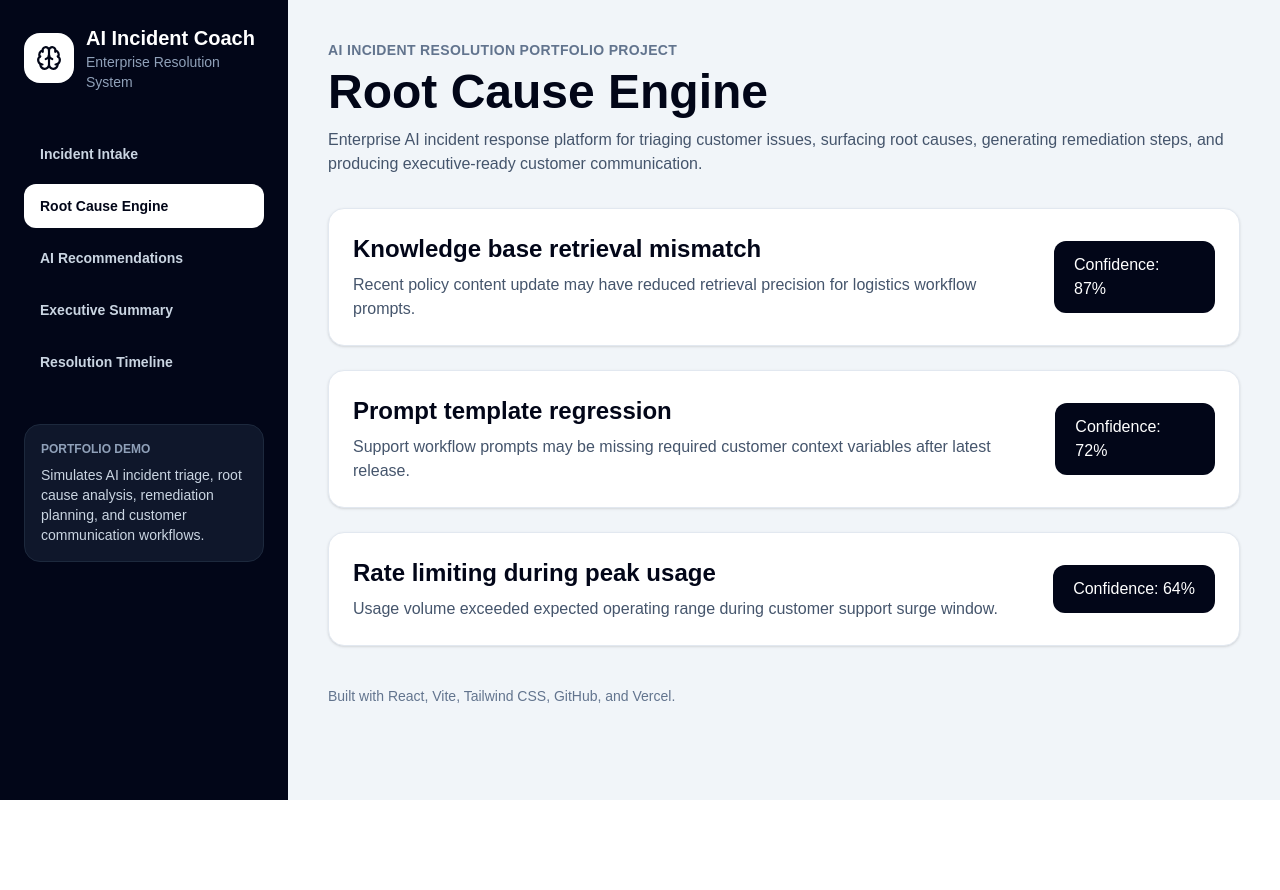
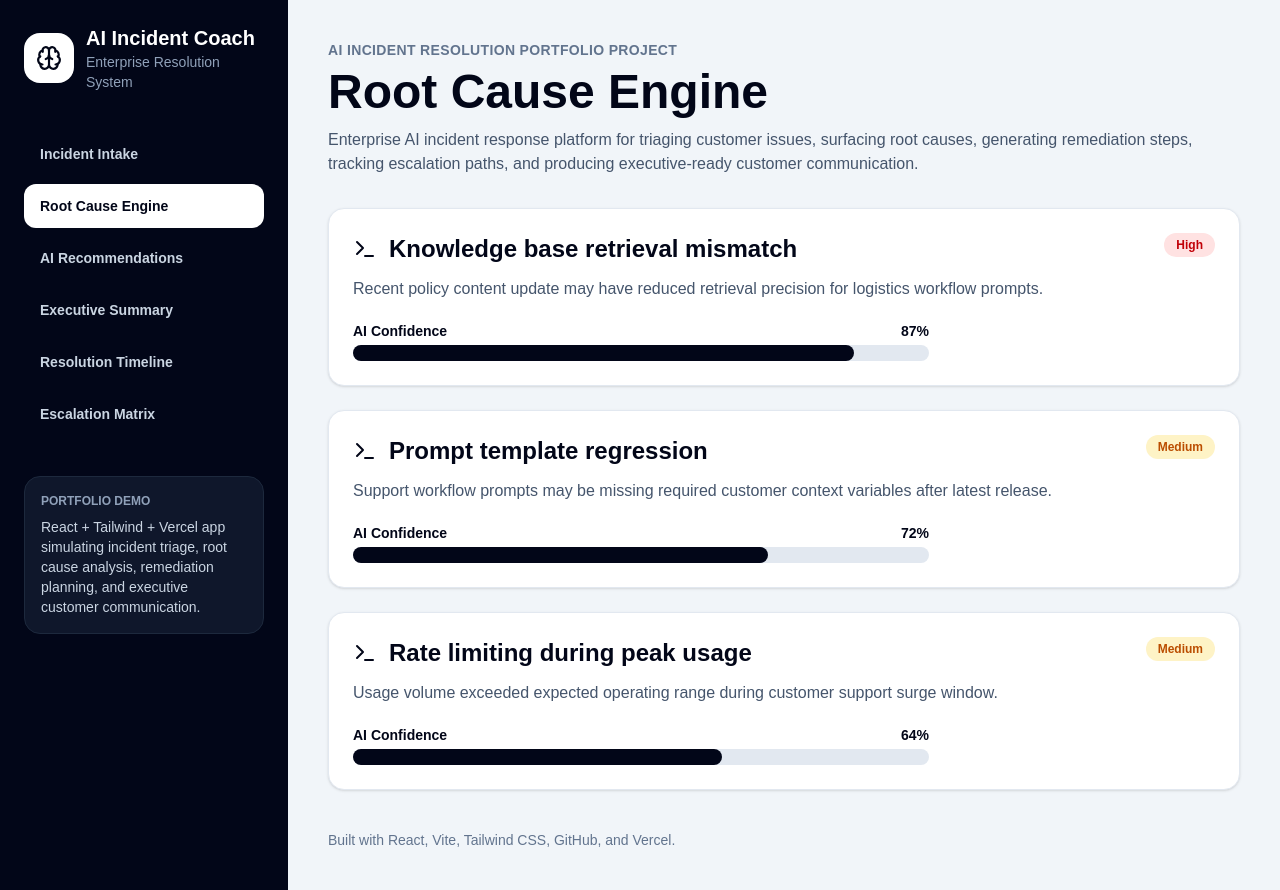
Before and after one commit to jtorres507-rgb/cf-ai-incident-coach-v2, a React (Vite) app: page / in a window 1280 px wide. Both pictures are taken after a click on the button "Root Cause Engine". Before the commit the page ends 800 px from the top, so only its background shows below. Built offline with nearby package versions, Linux system fonts and the light colour scheme.

Commit message:
Upgrade AI incident coach with advanced response workflows

```diff
--- a/src/App.jsx
+++ b/src/App.jsx
@@ -14,6 +14,10 @@ import {
   Users,
   Workflow,
   Zap,
+  Activity,
+  Mail,
+  Server,
+  Target,
 } from "lucide-react";
 
 const navItems = [
@@ -22,6 +26,7 @@ const navItems = [
   "AI Recommendations",
   "Executive Summary",
   "Resolution Timeline",
+  "Escalation Matrix",
 ];
 
 const incident = {
@@ -47,39 +52,105 @@ const signals = [
 const rootCauses = [
   {
     title: "Knowledge base retrieval mismatch",
-    confidence: "87%",
+    confidence: 87,
+    risk: "High",
     detail:
       "Recent policy content update may have reduced retrieval precision for logistics workflow prompts.",
   },
   {
     title: "Prompt template regression",
-    confidence: "72%",
+    confidence: 72,
+    risk: "Medium",
     detail:
       "Support workflow prompts may be missing required customer context variables after latest release.",
   },
   {
     title: "Rate limiting during peak usage",
-    confidence: "64%",
+    confidence: 64,
+    risk: "Medium",
     detail:
       "Usage volume exceeded expected operating range during customer support surge window.",
   },
 ];
 
 const recommendations = [
-  "Rollback latest prompt template changes for logistics workflow assistant.",
-  "Run retrieval test set against updated knowledge base documents.",
-  "Temporarily increase request queue capacity during peak support hours.",
-  "Notify customer success owner with executive-ready incident summary.",
-  "Schedule post-incident review to improve monitoring and release validation.",
+  {
+    action: "Rollback latest prompt template changes",
+    owner: "AI Engineering",
+    impact: "High",
+    eta: "30 min",
+  },
+  {
+    action: "Run retrieval validation against updated knowledge base",
+    owner: "Solutions Architecture",
+    impact: "High",
+    eta: "45 min",
+  },
+  {
+    action: "Increase queue capacity during peak usage window",
+    owner: "Platform Operations",
+    impact: "Medium",
+    eta: "20 min",
+  },
+  {
+    action: "Send customer-facing incident update",
+    owner: "Customer Success",
+    impact: "High",
+    eta: "15 min",
+  },
 ];
 
 const timeline = [
-  { time: "09:12", event: "Customer reported degraded AI recommendations." },
-  { time: "09:18", event: "Incident classified as High severity due to broad user impact." },
-  { time: "09:31", event: "Root cause analysis identified retrieval mismatch as primary suspect." },
-  { time: "09:44", event: "AI recommendation engine generated remediation plan." },
-  { time: "09:59", event: "Customer-facing summary drafted for success team review." },
+  { time: "09:12", status: "Complete", event: "Customer reported degraded AI recommendations." },
+  { time: "09:18", status: "Complete", event: "Incident classified as High severity due to broad user impact." },
+  { time: "09:31", status: "Complete", event: "Root cause analysis identified retrieval mismatch as primary suspect." },
+  { time: "09:44", status: "Complete", event: "AI recommendation engine generated remediation plan." },
+  { time: "09:59", status: "In Progress", event: "Customer-facing summary drafted for success team review." },
+  { time: "10:15", status: "Pending", event: "Post-remediation validation and customer confirmation." },
 ];
+
+const escalationItems = [
+  {
+    level: "Critical",
+    owner: "Engineering + Customer Success",
+    trigger: "Major customer impact, security event, or production outage.",
+    response: "Immediate executive escalation and 15-minute status updates.",
+  },
+  {
+    level: "High",
+    owner: "Technical Success",
+    trigger: "Degraded AI output quality or adoption-impacting workflow failure.",
+    response: "Root cause triage, remediation plan, and customer update within 60 minutes.",
+  },
+  {
+    level: "Medium",
+    owner: "Support + Solutions",
+    trigger: "Localized issue affecting limited users or one workflow.",
+    response: "Investigate, document workaround, and monitor for recurring pattern.",
+  },
+];
+
+function Pill({ value }) {
+  const styles = {
+    High: "bg-red-100 text-red-700",
+    Critical: "bg-red-100 text-red-700",
+    Elevated: "bg-amber-100 text-amber-700",
+    Medium: "bg-amber-100 text-amber-700",
+    Low: "bg-emerald-100 text-emerald-700",
+    Strong: "bg-emerald-100 text-emerald-700",
+    Active: "bg-blue-100 text-blue-700",
+    Complete: "bg-emerald-100 text-emerald-700",
+    "In Progress": "bg-blue-100 text-blue-700",
+    Pending: "bg-slate-100 text-slate-700",
+    "Wide Impact": "bg-red-100 text-red-700",
+  };
+
+  return (
+    <span className={`rounded-full px-3 py-1 text-xs font-bold ${styles[value] || "bg-slate-100 text-slate-700"}`}>
+      {value}
+    </span>
+  );
+}
 
 function Sidebar({ activePage, setActivePage }) {
   return (
@@ -97,15 +168,12 @@ function Sidebar({ activePage, setActivePage }) {
       <nav className="mt-10 space-y-2">
         {navItems.map((item) => {
           const active = activePage === item;
-
           return (
             <button
               key={item}
               onClick={() => setActivePage(item)}
               className={`w-full rounded-xl px-4 py-3 text-left text-sm font-semibold transition ${
-                active
-                  ? "bg-white text-slate-950"
-                  : "text-slate-300 hover:bg-slate-800"
+                active ? "bg-white text-slate-950" : "text-slate-300 hover:bg-slate-800"
               }`}
             >
               {item}
@@ -115,51 +183,42 @@ function Sidebar({ activePage, setActivePage }) {
       </nav>
 
       <div className="mt-10 rounded-2xl border border-slate-800 bg-slate-900 p-4">
-        <p className="text-xs font-semibold uppercase text-slate-400">
-          Portfolio Demo
-        </p>
+        <p className="text-xs font-semibold uppercase text-slate-400">Portfolio Demo</p>
         <p className="mt-2 text-sm text-slate-300">
-          Simulates AI incident triage, root cause analysis, remediation planning,
-          and customer communication workflows.
+          React + Tailwind + Vercel app simulating incident triage, root cause analysis,
+          remediation planning, and executive customer communication.
         </p>
       </div>
     </aside>
   );
 }
 
-function StatusPill({ value }) {
-  const styles = {
-    High: "bg-red-100 text-red-700",
-    Elevated: "bg-amber-100 text-amber-700",
-    "Wide Impact": "bg-red-100 text-red-700",
-    Strong: "bg-emerald-100 text-emerald-700",
-    Active: "bg-blue-100 text-blue-700",
-  };
-
-  return (
-    <span
-      className={`rounded-full px-3 py-1 text-xs font-bold ${
-        styles[value] || "bg-slate-100 text-slate-700"
-      }`}
-    >
-      {value}
-    </span>
-  );
-}
-
 function SignalCard({ item }) {
   const Icon = item.icon;
-
   return (
     <div className="rounded-2xl border border-slate-200 bg-white p-6 shadow-sm">
       <div className="flex items-center justify-between">
         <div className="rounded-xl bg-slate-100 p-3">
           <Icon size={23} />
         </div>
-        <StatusPill value={item.status} />
+        <Pill value={item.status} />
       </div>
       <p className="mt-5 text-sm text-slate-500">{item.label}</p>
       <p className="mt-1 text-3xl font-bold text-slate-950">{item.value}</p>
+    </div>
+  );
+}
+
+function ConfidenceBar({ value }) {
+  return (
+    <div>
+      <div className="mb-1 flex justify-between text-sm font-semibold">
+        <span>AI Confidence</span>
+        <span>{value}%</span>
+      </div>
+      <div className="h-4 rounded-full bg-slate-200">
+        <div className="h-4 rounded-full bg-slate-950" style={{ width: `${value}%` }} />
+      </div>
     </div>
   );
 }
@@ -170,16 +229,14 @@ function IncidentIntake() {
       <div className="rounded-2xl border border-slate-200 bg-white p-6 shadow-sm">
         <div className="flex flex-col justify-between gap-4 md:flex-row md:items-center">
           <div>
-            <p className="text-sm font-bold uppercase tracking-wide text-slate-500">
-              {incident.id}
-            </p>
+            <p className="text-sm font-bold uppercase tracking-wide text-slate-500">{incident.id}</p>
             <h2 className="mt-2 text-3xl font-bold">{incident.customer}</h2>
             <p className="mt-2 max-w-4xl text-slate-600">{incident.summary}</p>
           </div>
 
           <div className="flex gap-3">
-            <StatusPill value={incident.severity} />
-            <StatusPill value="Active" />
+            <Pill value={incident.severity} />
+            <Pill value="Active" />
           </div>
         </div>
 
@@ -216,19 +273,19 @@ function RootCauseEngine() {
   return (
     <div className="grid gap-6">
       {rootCauses.map((cause) => (
-        <div
-          key={cause.title}
-          className="rounded-2xl border border-slate-200 bg-white p-6 shadow-sm"
-        >
-          <div className="flex flex-col justify-between gap-4 md:flex-row md:items-center">
+        <div key={cause.title} className="rounded-2xl border border-slate-200 bg-white p-6 shadow-sm">
+          <div className="flex flex-col justify-between gap-4 md:flex-row md:items-start">
             <div>
-              <h2 className="text-2xl font-bold">{cause.title}</h2>
-              <p className="mt-2 text-slate-600">{cause.detail}</p>
+              <div className="flex items-center gap-3">
+                <Terminal />
+                <h2 className="text-2xl font-bold">{cause.title}</h2>
+              </div>
+              <p className="mt-3 max-w-4xl text-slate-600">{cause.detail}</p>
+              <div className="mt-5 max-w-xl">
+                <ConfidenceBar value={cause.confidence} />
+              </div>
             </div>
-
-            <div className="rounded-xl bg-slate-950 px-5 py-3 text-white">
-              Confidence: {cause.confidence}
-            </div>
+            <Pill value={cause.risk} />
           </div>
         </div>
       ))}
@@ -242,13 +299,19 @@ function AIRecommendations() {
       <div className="rounded-2xl border border-slate-200 bg-white p-6 shadow-sm">
         <div className="flex items-center gap-3">
           <Lightbulb />
-          <h2 className="text-2xl font-bold">Recommended Remediation Plan</h2>
+          <h2 className="text-2xl font-bold">AI Recommendation Decision Matrix</h2>
         </div>
 
-        <div className="mt-5 space-y-4">
+        <div className="mt-6 space-y-4">
           {recommendations.map((item) => (
-            <div key={item} className="rounded-xl bg-slate-100 p-4 text-slate-700">
-              {item}
+            <div key={item.action} className="rounded-xl border border-slate-200 bg-slate-50 p-4">
+              <div className="flex flex-col justify-between gap-3 md:flex-row md:items-center">
+                <div>
+                  <h3 className="font-bold">{item.action}</h3>
+                  <p className="text-sm text-slate-600">Owner: {item.owner} | ETA: {item.eta}</p>
+                </div>
+                <Pill value={item.impact} />
+              </div>
             </div>
           ))}
         </div>
@@ -258,15 +321,23 @@ function AIRecommendations() {
         <Zap size={28} />
         <h2 className="mt-4 text-2xl font-bold">AI Action Priority</h2>
         <p className="mt-2 text-slate-300">
-          The system recommends prioritizing retrieval validation first because
-          it has the highest confidence score and broadest user impact.
+          Prioritize retrieval validation first because it has the highest confidence score
+          and broadest user impact.
         </p>
 
-        <div className="mt-6 space-y-3 text-sm text-slate-300">
-          <p>✅ Validate knowledge base retrieval quality</p>
-          <p>✅ Compare prompt template versions</p>
-          <p>✅ Monitor latency after rollback</p>
-          <p>✅ Draft customer communication</p>
+        <div className="mt-6 grid gap-4">
+          <div className="rounded-xl bg-slate-900 p-4">
+            <p className="text-sm text-slate-400">Primary Failure Vector</p>
+            <p className="text-xl font-bold">Retrieval Quality Drift</p>
+          </div>
+          <div className="rounded-xl bg-slate-900 p-4">
+            <p className="text-sm text-slate-400">Recommended First Action</p>
+            <p className="text-xl font-bold">Run validation test set</p>
+          </div>
+          <div className="rounded-xl bg-slate-900 p-4">
+            <p className="text-sm text-slate-400">Expected Resolution Window</p>
+            <p className="text-xl font-bold">45–60 minutes</p>
+          </div>
         </div>
       </div>
     </div>
@@ -282,28 +353,49 @@ function ExecutiveSummary() {
           <h2 className="text-2xl font-bold">Executive Incident Summary</h2>
         </div>
 
-        <p className="mt-5 text-slate-700">
-          Enterprise Logistics Co. experienced degraded AI workflow recommendations
-          and delayed assistant responses impacting approximately 1,240 users.
-          Initial analysis indicates a likely knowledge base retrieval mismatch
-          following a recent content update. The recommended remediation plan is to
-          validate retrieval quality, rollback impacted prompt templates, monitor
-          latency, and provide customer-facing updates through the success team.
+        <p className="mt-5 text-slate-700 leading-relaxed">
+          Enterprise Logistics Co. experienced degraded AI workflow recommendations and delayed
+          assistant responses impacting approximately 1,240 users. Initial analysis indicates
+          a likely knowledge base retrieval mismatch following a recent content update. The
+          recommended remediation plan is to validate retrieval quality, rollback impacted
+          prompt templates, monitor latency, and provide customer-facing updates through the
+          success team.
         </p>
+
+        <div className="mt-6 grid gap-4 md:grid-cols-3">
+          <div className="rounded-xl bg-slate-100 p-4">
+            <Activity />
+            <p className="mt-3 text-sm text-slate-500">Business Impact</p>
+            <p className="font-bold">High</p>
+          </div>
+          <div className="rounded-xl bg-slate-100 p-4">
+            <Target />
+            <p className="mt-3 text-sm text-slate-500">Next Milestone</p>
+            <p className="font-bold">Validation</p>
+          </div>
+          <div className="rounded-xl bg-slate-100 p-4">
+            <Server />
+            <p className="mt-3 text-sm text-slate-500">System Area</p>
+            <p className="font-bold">Retrieval</p>
+          </div>
+        </div>
       </div>
 
       <div className="rounded-2xl border border-slate-200 bg-white p-6 shadow-sm">
         <div className="flex items-center gap-3">
-          <MessageSquare />
-          <h2 className="text-2xl font-bold">Customer Communication Draft</h2>
+          <Mail />
+          <h2 className="text-2xl font-bold">Generated Customer Email</h2>
         </div>
 
-        <p className="mt-5 text-slate-700">
-          Our team has identified the likely source of the degraded recommendations
-          and is actively validating the affected workflow. We are applying a
-          remediation plan focused on retrieval quality, response latency, and prompt
-          consistency. We will provide the next update after validation is complete.
-        </p>
+        <div className="mt-5 rounded-xl bg-slate-100 p-5 text-slate-700 leading-relaxed">
+          <p className="font-bold">Subject: Update on AI Workflow Assistant Performance</p>
+          <p className="mt-4">
+            Our team has identified the likely source of the degraded recommendations and is
+            actively validating the affected workflow. We are applying a remediation plan focused
+            on retrieval quality, response latency, and prompt consistency. We will provide the next
+            update after validation is complete.
+          </p>
+        </div>
       </div>
     </div>
   );
@@ -314,17 +406,44 @@ function ResolutionTimeline() {
     <div className="rounded-2xl border border-slate-200 bg-white p-6 shadow-sm">
       <div className="flex items-center gap-3">
         <Workflow />
-        <h2 className="text-2xl font-bold">Resolution Timeline</h2>
+        <h2 className="text-2xl font-bold">Resolution Timeline Tracker</h2>
       </div>
 
       <div className="mt-6 space-y-4">
         {timeline.map((item) => (
-          <div key={item.time} className="flex gap-4 rounded-xl bg-slate-100 p-4">
+          <div key={item.time} className="grid gap-4 rounded-xl bg-slate-100 p-4 md:grid-cols-4 md:items-center">
             <div className="font-bold text-slate-950">{item.time}</div>
-            <div className="text-slate-700">{item.event}</div>
+            <div className="md:col-span-2 text-slate-700">{item.event}</div>
+            <div><Pill value={item.status} /></div>
           </div>
         ))}
       </div>
+    </div>
+  );
+}
+
+function EscalationMatrix() {
+  return (
+    <div className="grid gap-6">
+      {escalationItems.map((item) => (
+        <div key={item.level} className="rounded-2xl border border-slate-200 bg-white p-6 shadow-sm">
+          <div className="flex flex-col justify-between gap-4 md:flex-row md:items-start">
+            <div>
+              <div className="mb-3">
+                <Pill value={item.level} />
+              </div>
+              <h2 className="text-2xl font-bold">{item.owner}</h2>
+              <p className="mt-3 text-slate-600">
+                <strong>Trigger:</strong> {item.trigger}
+              </p>
+              <p className="mt-2 text-slate-600">
+                <strong>Response:</strong> {item.response}
+              </p>
+            </div>
+            <ShieldAlert size={34} />
+          </div>
+        </div>
+      ))}
     </div>
   );
 }
@@ -337,6 +456,7 @@ export default function App() {
     if (activePage === "AI Recommendations") return <AIRecommendations />;
     if (activePage === "Executive Summary") return <ExecutiveSummary />;
     if (activePage === "Resolution Timeline") return <ResolutionTimeline />;
+    if (activePage === "Escalation Matrix") return <EscalationMatrix />;
     return <IncidentIntake />;
   };
 
@@ -354,8 +474,8 @@ export default function App() {
 
           <p className="mt-3 max-w-4xl text-slate-600">
             Enterprise AI incident response platform for triaging customer issues,
-            surfacing root causes, generating remediation steps, and producing
-            executive-ready customer communication.
+            surfacing root causes, generating remediation steps, tracking escalation paths,
+            and producing executive-ready customer communication.
           </p>
         </div>
 
```
